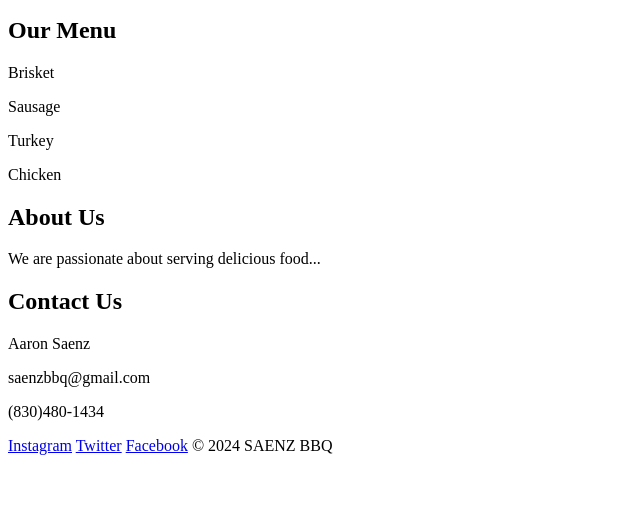
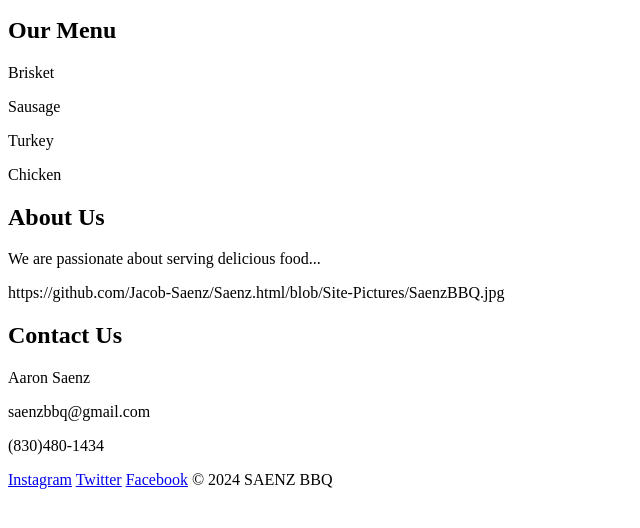
Before and after one commit to Jacob-Saenz/Saenz.html, a plain HTML site: page index.html in a window 1280 px wide. Shown: the part 176-704 px from the top of the page, without its empty margins (0-640 px from the left). Drawn offline with Linux system fonts and the light colour scheme.

Commit message:
Update index.html

```diff
--- a/index.html
+++ b/index.html
@@ -36,6 +36,7 @@
         <h2>About Us</h2>
         <p>We are passionate about serving delicious food...</p>
         <!-- Add an image of your team or restaurant -->
+        https://github.com/Jacob-Saenz/Saenz.html/blob/Site-Pictures/SaenzBBQ.jpg
     </section>
 
     <section id="contact">
```
